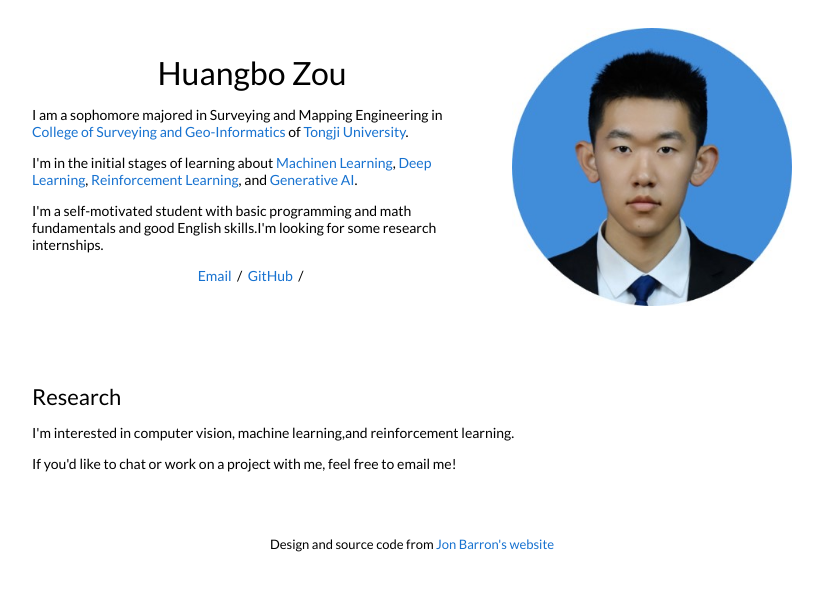
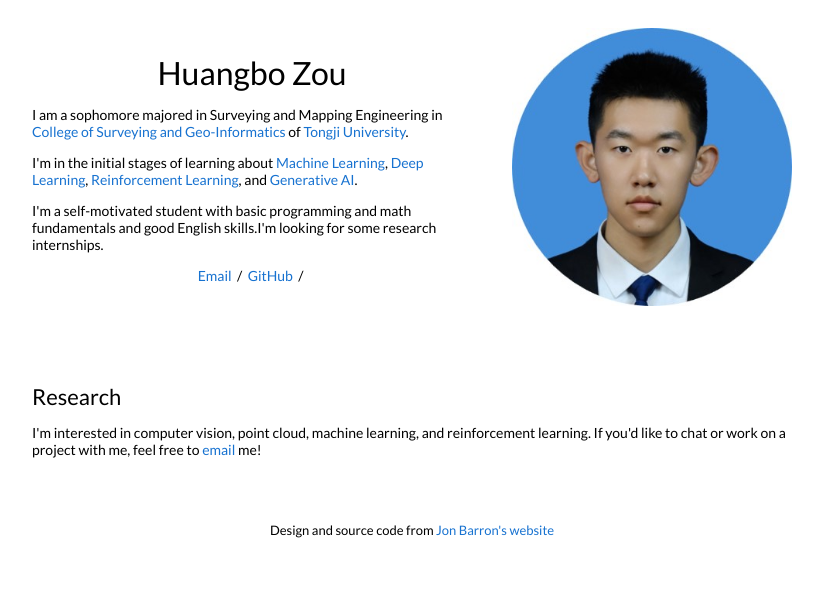
Before and after one commit to JackBo04/JackBo04.github.io, a Jekyll site: the page built from _posts/2023-08-28-3dgaussians.markdown, in a window 1280 px wide. Shown: the top 591 px of the page, without its empty margins (228-1051 px from the left). Built offline with Jekyll 4.4.1, drawn with Linux system fonts in a browser that asks for light colours.

Commit message:
correct some errors

```diff
--- a/_layouts/default.html
+++ b/_layouts/default.html
@@ -77,7 +77,7 @@
                   I'm in the initial stages of learning about
                   <a
                     href="https://speech.ee.ntu.edu.tw/~hylee/ml/2023-spring.php"
-                    >Machinen Learning</a
+                    >Machine Learning</a
                   >, <a href="https://course.fast.ai/">Deep Learning</a>,
                   <a
                     href="https://huggingface.co/learn/deep-rl-course/unit0/introduction"
@@ -128,12 +128,10 @@
               <td style="padding: 2.5%; width: 100%; vertical-align: middle">
                 <h2>Research</h2>
                 <p>
-                  I'm interested in computer vision, machine learning,and
-                  reinforcement learning.
-                </p>
-                <p>
-                  If you'd like to chat or work on a project with me, feel free
-                  to email me!
+                  I'm interested in computer vision, point cloud, machine
+                  learning, and reinforcement learning. If you'd like to chat or
+                  work on a project with me, feel free to
+                  <a href="mailto:huangbozou@gmail.com">email</a> me!
                 </p>
               </td>
             </tr>
```
